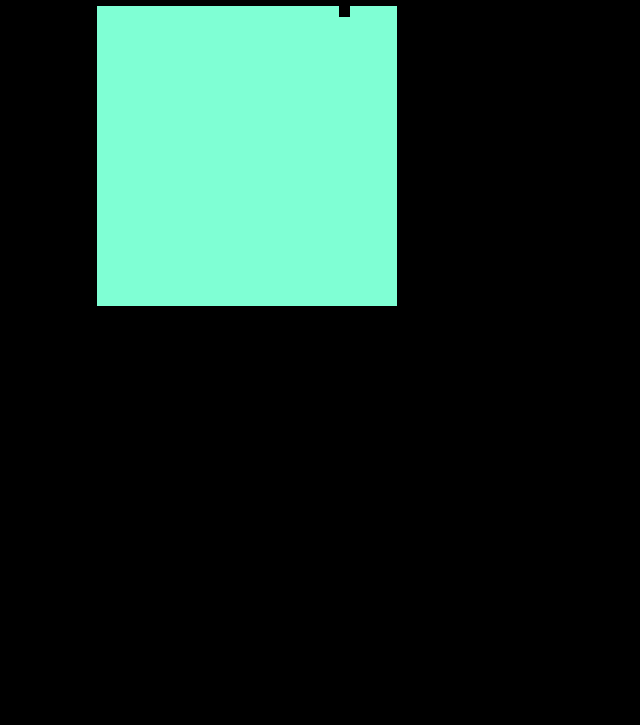
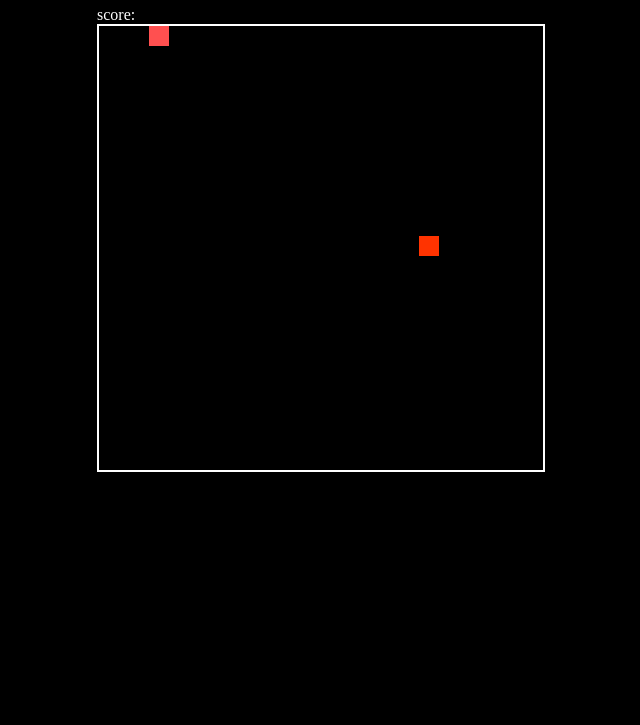
Before and after one commit to KennethVDS/snekman, a plain HTML site: page Index.html in a window 1280 px wide. Shown: the part 75-800 px from the top of the page, without its empty margins (372-1012 px from the left). Drawn offline with Linux system fonts and the light colour scheme.

Commit message:
add food

```diff
--- a/Index.html
+++ b/Index.html
@@ -3,15 +3,19 @@
     <head>
         <title>snekman</title>
         <meta charset="UTF-8">
-        <meta name="snekman" content="Pacman game">
+        <meta name="snekman" content="snekman game">
         <meta name="game, Pacman, Snake, becode" content="HTML,CSS,Javascript">
         <meta name="viewport" content="width=device-width, initial-scale=1.0">
         <link rel="stylesheet" type="text/css" href="style.css">
     </head>
     <body>
-        <h1>Snekman</h1>
-        <canvas class="canvas" height="300" width="300" style="background-color: aquamarine"></canvas>
+        <div class="infoboard">
+            <h1>Snekman</h1>
+            <span id="winst">score: </span>
+        </div>
+        <canvas class="canvas" height="444" width="444" style="border: 2px solid #FFFFFF"></canvas>
     </body>
+    <script type="text/javascript" src="score.js"></script>
     <script type="text/javascript" src="eten.js"></script>
     <script type="text/javascript" src="snek.js"></script>
     <script type="text/javascript" src="app.js"></script>
--- a/app.js
+++ b/app.js
@@ -1,17 +1,26 @@
 const canvas = document.querySelector(".canvas");
 const ctx = canvas.getContext("2d");
-const scale = 11;
+const scale = 10;
 const rows = canvas.height / scale;
 const columns = canvas.width / scale;
-
+const bodySize = scale * 2;
+var score = 0;
 var snek;
 
 (function setup() {
     snek = new Snek();
+    eten = new fruit();
+    eten.pickLocation();
+
     window.setInterval(() => {
         ctx.clearRect(0, 0, canvas.width, canvas.height);
+        eten.draw();
         snek.update();
         snek.draw();
+
+        if (snek.eat(eten)) {
+            eten.pickLocation();
+        }
     }, 100);
 }());
 
--- a/eten.js
+++ b/eten.js
@@ -5,4 +5,8 @@ function fruit() {
         this.x = (Math.floor(Math.random() * rows - 1) + 1) * scale;
         this.y = (Math.floor(Math.random() * columns - 1) + 1) * scale;
     }
+    this.draw = function() {
+        ctx.fillStyle = "#ff3300";
+        ctx.fillRect(this.x, this.y, bodySize, bodySize)
+    }
 }
--- a/snek.js
+++ b/snek.js
@@ -4,11 +4,11 @@ function Snek() {
     this.xSpeed = scale * 1;
     this.ySpeed = 0;
 
+    this.draw = function() {
+        ctx.fillStyle = "#ff5050";
+        ctx.fillRect(this.x, this.y, bodySize, bodySize);
+    }
 
-    this.draw = function() {
-        ctx.fillStyle = "#000000";
-        ctx.fillRect(this.x, this.y, scale, scale);
-    }
     this.update = function() {
         this.x += this.xSpeed;
         this.y += this.ySpeed;
@@ -25,6 +25,7 @@ function Snek() {
             this.y = canvas.height;
         }
     }
+
     this.changeDirection = function(direction) {
         switch(direction) {
             case 'Up':
@@ -45,4 +46,13 @@ function Snek() {
                 break;
         }
     }
+
+    this.eat = function(eten) {
+        if (this.x === eten.x && this.y === eten.y) {
+            score = score +1;
+            document.getElementById("winst").innerHTML = "score: " + score;
+            return true;
+        }
+        return false;
+    }
 }
--- a/style.css
+++ b/style.css
@@ -1,18 +1,5 @@
 body {
     background-color: black;
-  }
-
-  #pacman {
-    height: 470px;
-    width: 382px;
-    border-radius: 5px;
-    margin: 20px auto;
-  }
-
-  #shim {
-    font-family: 'Permanent Marker', cursive;
-    position: absolute;
-    visibility: hidden
   }
 
 h1 {
@@ -27,7 +14,7 @@ body {
 font-family: sans-serif;
 }
 
-  a {
-    text-decoration: none;
-    color: #0000FF;
+#winst {
+    color: #ffffff;
+    font-family: 'Times New Roman', Times, cursive;
 }
```
Lines whose indentation alone changed are shown as unchanged.
